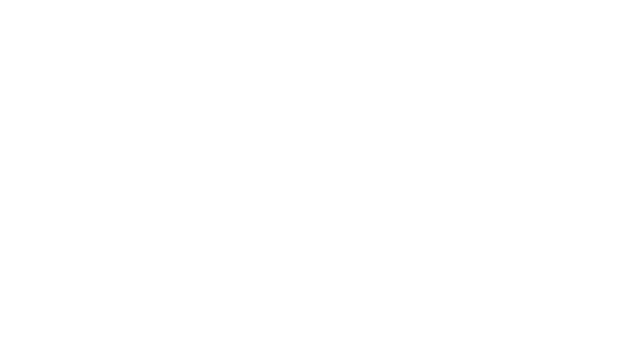
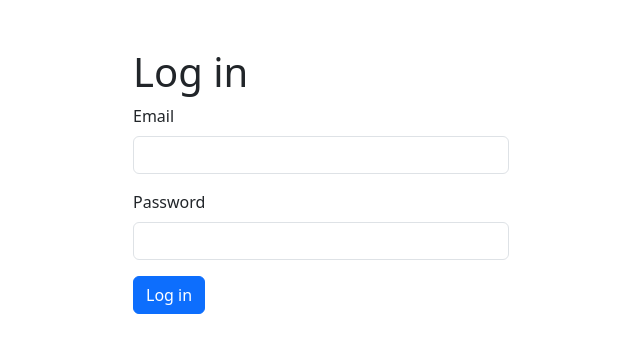
Before and after one commit to sithummadhuranga/solar-microgrid-web, a React (Vite) app in the folder web/: page /login in a window 1280 px wide. Before the commit this address had no page. Shown: the top 352 px of the page, without its empty margins (319-959 px from the left). Built offline with nearby package versions, Linux system fonts and the light colour scheme; no server answers.

Commit message:
add login page and role based home routes

```diff
--- a/web/src/App.tsx
+++ b/web/src/App.tsx
@@ -1,18 +1,31 @@
 import { Routes, Route } from 'react-router'
-import Container from 'react-bootstrap/Container'
-
-function Home() {
-  return (
-    <Container>
-      <h1>Solar Microgrid</h1>
-    </Container>
-  )
-}
+import Home from './pages/Home'
+import Login from './pages/Login'
+import AdminHome from './pages/AdminHome'
+import OperatorHome from './pages/OperatorHome'
+import RequireRole from './components/RequireRole'
 
 function App() {
   return (
     <Routes>
       <Route path="/" element={<Home />} />
+      <Route path="/login" element={<Login />} />
+      <Route
+        path="/admin"
+        element={
+          <RequireRole role="Backoffice">
+            <AdminHome />
+          </RequireRole>
+        }
+      />
+      <Route
+        path="/operator"
+        element={
+          <RequireRole role="GridOperator">
+            <OperatorHome />
+          </RequireRole>
+        }
+      />
     </Routes>
   )
 }
--- /dev/null
+++ b/web/src/api.ts
@@ -0,0 +1,28 @@
+const API_URL = import.meta.env.VITE_API_URL
+
+// calls the api and throws the server message if it fails
+export async function callApi(path: string, method = 'GET', body: unknown = null) {
+  const token = localStorage.getItem('token')
+
+  const res = await fetch(API_URL + path, {
+    method,
+    headers: {
+      'Content-Type': 'application/json',
+      ...(token ? { Authorization: `Bearer ${token}` } : {}),
+    },
+    body: body ? JSON.stringify(body) : null,
+  })
+
+  const text = await res.text()
+  const data = text ? JSON.parse(text) : null
+
+  if (res.status === 401) {
+    localStorage.removeItem('token')
+    localStorage.removeItem('user')
+    window.location.href = '/login'
+  }
+
+  if (!res.ok) throw new Error(data?.message ?? text)
+
+  return data
+}
--- /dev/null
+++ b/web/src/auth.ts
@@ -0,0 +1,23 @@
+export type LoggedInUser = {
+  id: string
+  fullName: string
+  role: string
+}
+
+// saves the token and user after a successful login
+export function saveLogin(token: string, user: LoggedInUser) {
+  localStorage.setItem('token', token)
+  localStorage.setItem('user', JSON.stringify(user))
+}
+
+// reads the logged in user, or null if nobody is logged in
+export function getUser(): LoggedInUser | null {
+  const raw = localStorage.getItem('user')
+  return raw ? JSON.parse(raw) : null
+}
+
+// clears the saved login
+export function logout() {
+  localStorage.removeItem('token')
+  localStorage.removeItem('user')
+}
--- /dev/null
+++ b/web/src/components/Layout.tsx
@@ -0,0 +1,43 @@
+import type { ReactNode } from 'react'
+import Navbar from 'react-bootstrap/Navbar'
+import Container from 'react-bootstrap/Container'
+import Button from 'react-bootstrap/Button'
+import { useNavigate } from 'react-router'
+import { getUser, logout } from '../auth'
+
+type LayoutProps = {
+  children: ReactNode
+}
+
+// shows the navbar with the logged in user, then the page content below it
+function Layout({ children }: LayoutProps) {
+  const user = getUser()
+  const navigate = useNavigate()
+
+  // clears the login and sends the user back to the login page
+  function handleLogout() {
+    logout()
+    navigate('/login')
+  }
+
+  return (
+    <>
+      <Navbar bg="light" className="border-bottom mb-4">
+        <Container className="justify-content-between">
+          <Navbar.Brand>Solar Microgrid</Navbar.Brand>
+          {user && (
+            <div className="d-flex align-items-center gap-3">
+              <span>{user.fullName}</span>
+              <Button variant="outline-secondary" size="sm" onClick={handleLogout}>
+                Log out
+              </Button>
+            </div>
+          )}
+        </Container>
+      </Navbar>
+      <Container>{children}</Container>
+    </>
+  )
+}
+
+export default Layout
--- /dev/null
+++ b/web/src/components/RequireRole.tsx
@@ -0,0 +1,28 @@
+import type { ReactNode } from 'react'
+import { Navigate } from 'react-router'
+import Container from 'react-bootstrap/Container'
+import { getUser } from '../auth'
+
+type RequireRoleProps = {
+  role: string
+  children: ReactNode
+}
+
+// sends to login if nobody is logged in, or shows a message if the role does not match
+function RequireRole({ role, children }: RequireRoleProps) {
+  const user = getUser()
+
+  if (!user) return <Navigate to="/login" replace />
+
+  if (user.role !== role) {
+    return (
+      <Container className="mt-5">
+        <p>You do not have access to this page.</p>
+      </Container>
+    )
+  }
+
+  return children
+}
+
+export default RequireRole
--- /dev/null
+++ b/web/src/pages/AdminHome.tsx
@@ -0,0 +1,12 @@
+import Layout from '../components/Layout'
+
+// backoffice home, placeholder until the team designs it
+function AdminHome() {
+  return (
+    <Layout>
+      <h1>Backoffice home</h1>
+    </Layout>
+  )
+}
+
+export default AdminHome
--- /dev/null
+++ b/web/src/pages/Home.tsx
@@ -0,0 +1,12 @@
+import Container from 'react-bootstrap/Container'
+
+// placeholder home page, the real design is member 4's page
+function Home() {
+  return (
+    <Container>
+      <h1>Solar Microgrid</h1>
+    </Container>
+  )
+}
+
+export default Home
--- /dev/null
+++ b/web/src/pages/Login.tsx
@@ -0,0 +1,83 @@
+import { useState } from 'react'
+import type { FormEvent } from 'react'
+import { useNavigate } from 'react-router'
+import Container from 'react-bootstrap/Container'
+import Form from 'react-bootstrap/Form'
+import Button from 'react-bootstrap/Button'
+import Alert from 'react-bootstrap/Alert'
+import { callApi } from '../api'
+import { saveLogin } from '../auth'
+
+type LoginResult = {
+  token: string
+  id: string
+  fullName: string
+  role: string
+}
+
+// web login, for backoffice and grid operator only, prosumers use the mobile app
+function Login() {
+  const [identifier, setIdentifier] = useState('')
+  const [password, setPassword] = useState('')
+  const [error, setError] = useState('')
+  const navigate = useNavigate()
+
+  // sends the login details to the api and sends the user to their home page
+  async function handleSubmit(e: FormEvent) {
+    e.preventDefault()
+    setError('')
+
+    try {
+      const result: LoginResult = await callApi('/api/auth/login', 'POST', {
+        identifier,
+        password,
+        platform: 'web',
+      })
+
+      saveLogin(result.token, {
+        id: result.id,
+        fullName: result.fullName,
+        role: result.role,
+      })
+
+      navigate(result.role === 'Backoffice' ? '/admin' : '/operator')
+    } catch (err) {
+      setError((err as Error).message)
+    }
+  }
+
+  return (
+    <Container style={{ maxWidth: '400px' }} className="mt-5">
+      <h1>Log in</h1>
+
+      {error && <Alert variant="danger">{error}</Alert>}
+
+      <Form onSubmit={handleSubmit}>
+        <Form.Group className="mb-3">
+          <Form.Label>Email</Form.Label>
+          <Form.Control
+            value={identifier}
+            onChange={(e) => setIdentifier(e.target.value)}
+            required
+          />
+        </Form.Group>
+
+        <Form.Group className="mb-3">
+          <Form.Label>Password</Form.Label>
+          <Form.Control
+            type="password"
+            value={password}
+            onChange={(e) => setPassword(e.target.value)}
+            required
+          />
+        </Form.Group>
+
+        <Button type="submit" variant="primary">
+          Log in
+        </Button>
+      </Form>
+    </Container>
+  )
+}
+
+export default Login
--- /dev/null
+++ b/web/src/pages/OperatorHome.tsx
@@ -0,0 +1,12 @@
+import Layout from '../components/Layout'
+
+// grid operator home, placeholder until the team designs it
+function OperatorHome() {
+  return (
+    <Layout>
+      <h1>Grid operator home</h1>
+    </Layout>
+  )
+}
+
+export default OperatorHome
```
Also changed, not shown: 2 other files (tests, documents, lock files or other folders).
